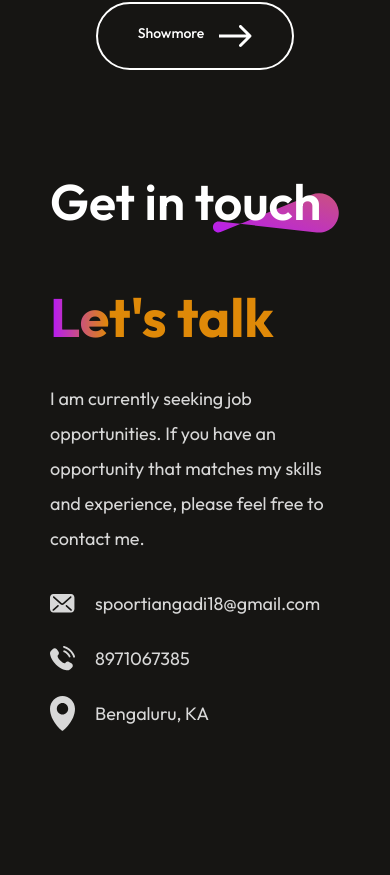
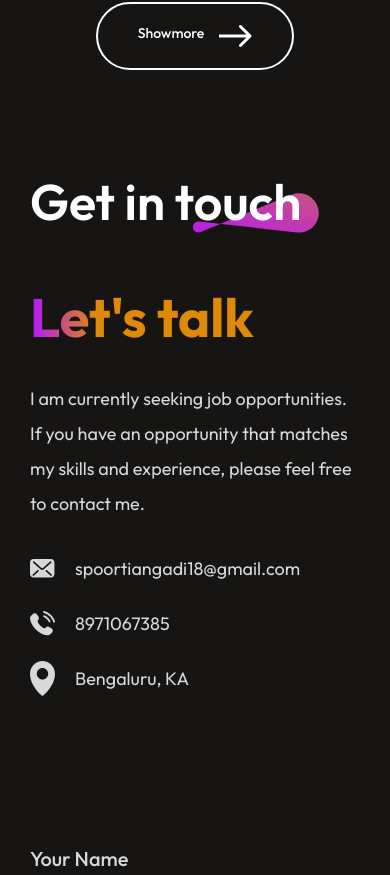
Before and after one commit to TechSpoorti/Portfolio, a React (Create React App) app: page / in a window 390 px wide. Shown: the part 5769-6644 px from the top of the page. Built offline with nearby package versions, Linux system fonts and the light colour scheme.

Commit message:
Contact part

```diff
--- a/src/Components/Contact/Contact.css
+++ b/src/Components/Contact/Contact.css
@@ -111,7 +111,7 @@ font-size: 22px;
 @media(max-width:768px){
 .contact{
     gap: 50px;
-    margin: 50px 50px ;
+    margin: 50px 30px ;
     align-items: start;
 
 }
```
